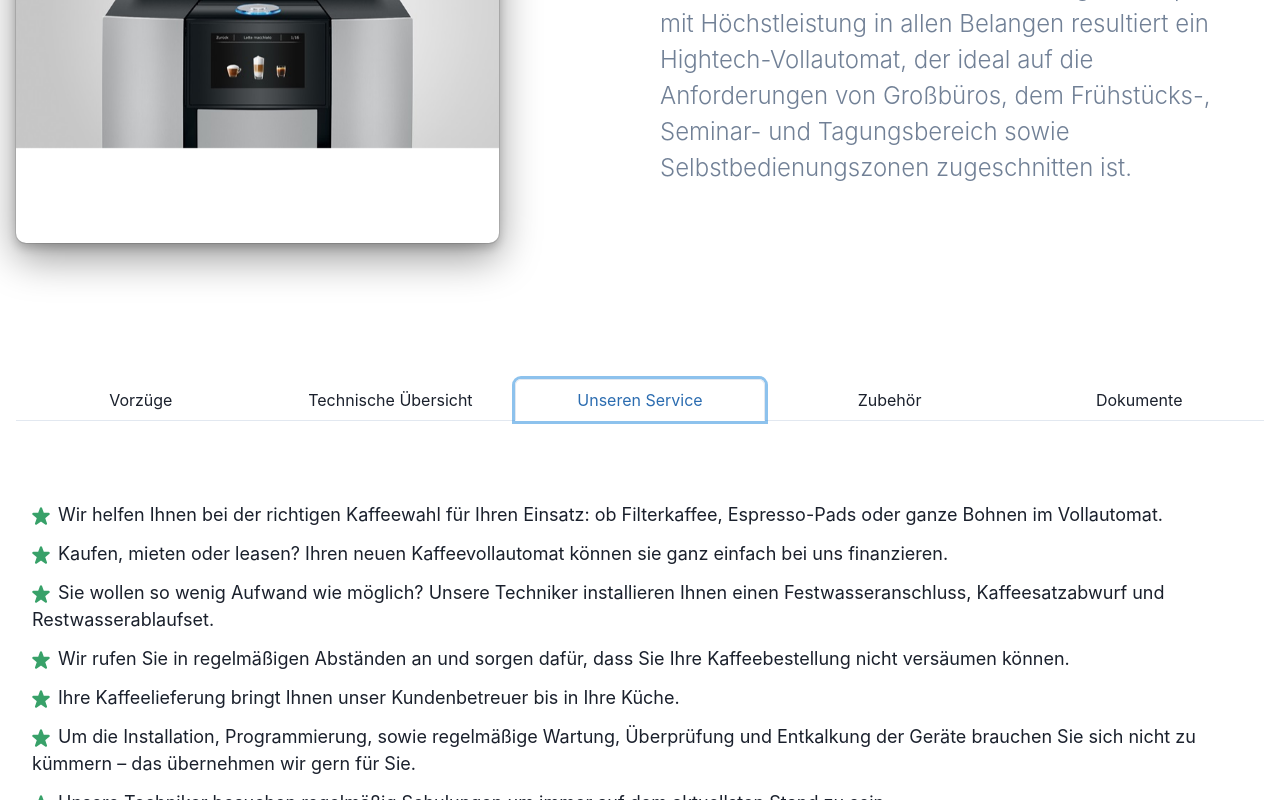
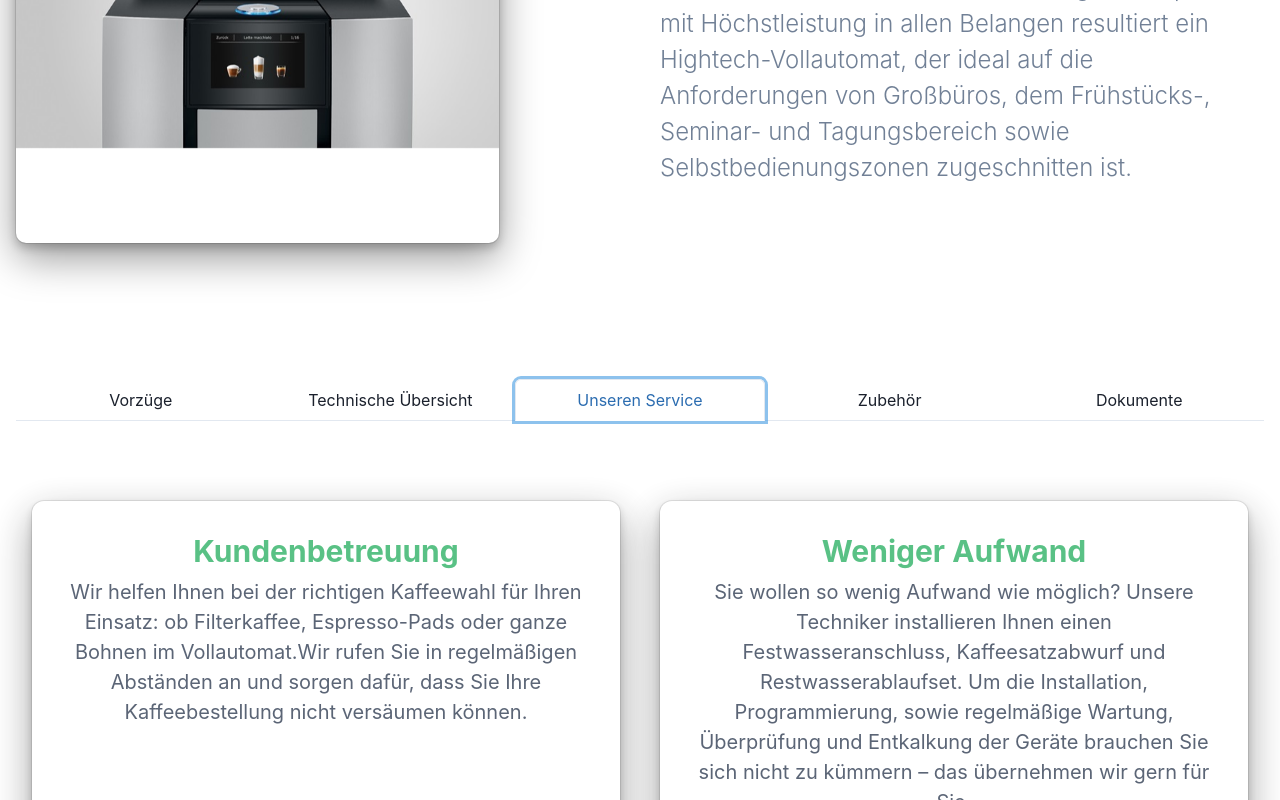
Before and after one commit to ksb-devop/shop, a Next.js app: page /maschine/jura/x3 in a window 1280 px wide. Both pictures are taken after a click on the tab "Unseren Service". Shown: the part 489-1289 px from the top of the page. Built offline with nearby package versions, Linux system fonts and the light colour scheme.

Commit message:
x3 template edit

```diff
--- /dev/null
+++ b/componenets/UberService.tsx
@@ -0,0 +1,131 @@
+import React from "react";
+import {
+  Box,
+  Heading,
+  Container,
+  Text,
+  Button,
+  Stack,
+  Icon,
+  Flex,
+  SimpleGrid,
+  useColorModeValue,
+  createIcon,
+  Center,
+} from "@chakra-ui/react";
+import { ReactNode } from "react";
+
+const Testimonial = ({ children }: { children: ReactNode }) => {
+  return <Box>{children}</Box>;
+};
+
+const TestimonialContent = ({ children }: { children: ReactNode }) => {
+  return (
+    <Center>
+      <Stack
+        bg={useColorModeValue("white", "gray.800")}
+        boxShadow={"dark-lg"}
+        opacity={0.9}
+        h={350}
+        w={{ base: "100%", md: "80%", lg: "100%" }}
+        p={8}
+        rounded={"xl"}
+        align={"center"}
+        pos={"relative"}
+      >
+        {children}
+      </Stack>
+    </Center>
+  );
+};
+
+const TestimonialHeading = ({ children }: { children: ReactNode }) => {
+  return (
+    <Heading
+      color={"green.400"}
+      fontSize={{ base: "xl", sm: "4xl", md: "3xl" }}
+    >
+      {children}
+    </Heading>
+  );
+};
+
+const TestimonialText = ({ children }: { children: ReactNode }) => {
+  return (
+    <Text
+      textAlign={"center"}
+      color={useColorModeValue("gray.600", "gray.400")}
+      fontSize={{ base: "lg", sm: "lg", md: "xl" }}
+    >
+      {children}
+    </Text>
+  );
+};
+
+const UberService = () => {
+  return (
+    <div>
+      <SimpleGrid
+        columns={{ base: 1, lg: 2 }}
+        spacing={{ base: 10, md: 4, lg: 10 }}
+      >
+        <Testimonial>
+          <TestimonialContent>
+            <TestimonialHeading>Kundenbetreuung</TestimonialHeading>
+            <TestimonialText>
+              Wir helfen Ihnen bei der richtigen Kaffeewahl für Ihren Einsatz:
+              ob Filterkaffee, Espresso-Pads oder ganze Bohnen im
+              Vollautomat.Wir rufen Sie in regelmäßigen Abständen an und sorgen
+              dafür, dass Sie Ihre Kaffeebestellung nicht versäumen können.
+            </TestimonialText>
+          </TestimonialContent>
+        </Testimonial>
+        <Testimonial>
+          <TestimonialContent>
+            <TestimonialHeading>Weniger Aufwand</TestimonialHeading>
+            <TestimonialText>
+              Sie wollen so wenig Aufwand wie möglich? Unsere Techniker
+              installieren Ihnen einen Festwasseranschluss, Kaffeesatzabwurf und
+              Restwasserablaufset. Um die Installation, Programmierung, sowie
+              regelmäßige Wartung, Überprüfung und Entkalkung der Geräte
+              brauchen Sie sich nicht zu kümmern – das übernehmen wir gern für
+              Sie.
+            </TestimonialText>
+          </TestimonialContent>
+        </Testimonial>
+        <Testimonial>
+          <TestimonialContent>
+            <TestimonialHeading>Mehr Wahlmöglichkeiten</TestimonialHeading>
+            <TestimonialText>
+              Welche Kaffeesorte passt am besten zu Ihnen? Sie haben die Wahl
+              aus unserem umfangreichem Angebot aus echten italienischen
+              Kaffeebohnen, feinem Filterkaffee und italienischen Kaffeepads -
+              wir kennen und prüfen unsere Sorten genau und bieten Ihnen die
+              Möglichkeit zu probieren, welcher Kaffee Ihren Ansprüchen
+              entspricht.
+            </TestimonialText>
+          </TestimonialContent>
+        </Testimonial>
+
+        <Testimonial>
+          <TestimonialContent>
+            <TestimonialHeading>
+              Technische Schwierigkeiten?{" "}
+            </TestimonialHeading>
+            <TestimonialText>
+              Kein Problem! Rufen Sie uns an – die meisten Probleme lassen sich
+              einfach und schnell am Telefon klären. Sollte dies nicht gelingen,
+              kommt noch am selben Werktag einer unserer Techniker bei Ihnen
+              vorbei. Falls notwendig tauscht er das Gerät aus. Ihr defektes
+              Gerät wird in unserer Werkstatt fachmännisch und schnell
+              repariert. Unsere Techniker besuchen regelmäßig Schulungen um
+              immer auf dem aktuellsten Stand zu sein.
+            </TestimonialText>
+          </TestimonialContent>
+        </Testimonial>
+      </SimpleGrid>
+    </div>
+  );
+};
+
+export default UberService;
--- /dev/null
+++ b/componenets/jura/Zubehor.tsx
@@ -0,0 +1,131 @@
+
+import React from 'react'
+import Head from 'next/head'
+import {
+    Box,
+    Center,
+    useColorModeValue,
+    Heading,
+    Text,
+    Stack,
+    Image,
+    Button,
+    Grid,
+  } from '@chakra-ui/react';
+  import { useRouter } from 'next/router'
+
+function JuraZubehör  ({ index, name, url , imageUrl }: Zubehör) {
+
+  // eslint-disable-next-line react-hooks/rules-of-hooks
+  const router = useRouter();
+
+  return (
+    <div>
+
+
+
+
+      <Center py={12}  >
+      <Grid
+
+          mb={{ base: 10,  lg: 20 }}
+          templateColumns={{ base: 'repeat(1, 1fr)', md: 'repeat(3, 1fr)', lg: 'repeat(3, 1fr)' }} gap={14} w={{ base: '90%', md: '100%', lg: '100%' }}
+          >
+
+
+     {ZUBEHÖR_ITEMS.map((zubehör) => (
+
+      <Box
+        key={zubehör.index}
+        role={'group'}
+        p={6}
+        maxW={'330px'}
+        w={'full'}
+        // eslint-disable-next-line react-hooks/rules-of-hooks
+        bg={useColorModeValue('white', 'gray.800')}
+        boxShadow={'dark-lg'}
+        rounded={'lg'}
+        pos={'relative'}
+        zIndex={1}>
+        <Box
+          rounded={'lg'}
+          pos={'relative'}
+          height={'230px'}
+           >
+          <Image
+            alt='jura'
+            rounded={'lg'}
+            height={230}
+            width={282}
+            objectFit={'contain'}
+            src={zubehör.imageUrl}
+          />
+        </Box>
+        <Stack pt={10} align={'center'}>
+          <Text color={'gray.500'} fontSize={'sm'} textTransform={'uppercase'}>
+            {zubehör.brand}
+          </Text>
+          <Heading fontSize={'2xl'} fontFamily={'body'} fontWeight={500}>
+          {zubehör.name}
+          </Heading>
+          <Button
+           onClick={async () => {
+            router.push(zubehör.url);
+
+            }}
+          colorScheme='green'>Mehr Info </Button>
+        </Stack>
+      </Box>
+
+
+  ))}
+
+
+</Grid>
+    </Center>
+
+    </div>
+  )
+}
+
+interface Zubehör {
+    index?: string;
+    children?: Array<Zubehör>;
+    name?: string;
+    brand?: string;
+    url?: string;
+    imageUrl?: string;
+  }
+
+  const ZUBEHÖR_ITEMS: Array<Zubehör> = [
+
+
+    {
+      index: '1',
+      name: 'Milchkühler Piccolo',
+      brand: 'Jura',
+      url: '/',
+      imageUrl: '/zubehor/z1.jpg',
+
+    },
+    {
+      index: '2',
+      name: 'Cool Control ',
+      brand: 'Jura',
+      url: '/',
+      imageUrl: '/zubehor/z2.jpg',
+
+    },
+    {
+      index: '3',
+      name: 'Milchkühler',
+      brand: 'Jura',
+      url: '/',
+      imageUrl: '/zubehor/z3.jpg',
+
+    },
+
+
+  ];
+
+export default JuraZubehör
--- a/pages/maschine/jura/x3.jsx
+++ b/pages/maschine/jura/x3.jsx
@@ -50,6 +50,14 @@ import { ArrowLeftIcon, ArrowRightIcon } from '@chakra-ui/icons';
 import Slider from 'react-slick';
 
 import Jura from '../../mashcineCategory/jura';
+
+import JuraZubehör from '../../../componenets/jura/Zubehor';
+
+import UberService from '../../../componenets/UberService'
+
+
+
+
 
 // Settings for the slider
 const settings = {
@@ -401,72 +409,13 @@ const x3 = () => {
 
     <TabPanel>
     <Box py={12} >
-    <List
-    fontSize={'lg'}
-    spacing={3}>
-  <ListItem>
-    <ListIcon as={StarIcon} color='green.500' />
-    Wir helfen Ihnen bei der richtigen Kaffeewahl für Ihren Einsatz: ob Filterkaffee, Espresso-Pads oder ganze Bohnen im Vollautomat.
-  </ListItem>
-  <ListItem>
-    <ListIcon as={StarIcon} color='green.500' />
-    Kaufen, mieten oder leasen? Ihren neuen Kaffeevollautomat können sie ganz einfach bei uns finanzieren.
-  </ListItem>
-  <ListItem>
-    <ListIcon as={StarIcon} color='green.500' />
-    Sie wollen so wenig Aufwand wie möglich? Unsere Techniker installieren Ihnen einen Festwasseranschluss, Kaffeesatzabwurf und Restwasserablaufset.
-  </ListItem>
-  <ListItem>
-    <ListIcon as={StarIcon} color='green.500' />
-    Wir rufen Sie in regelmäßigen Abständen an und sorgen dafür, dass Sie Ihre Kaffeebestellung nicht versäumen können.
-  </ListItem>
-  <ListItem>
-    <ListIcon as={StarIcon} color='green.500' />
-    Ihre Kaffeelieferung bringt Ihnen unser Kundenbetreuer bis in Ihre Küche.
-  </ListItem>
-  <ListItem>
-    <ListIcon as={StarIcon} color='green.500' />
-    Um die Installation, Programmierung, sowie regelmäßige Wartung, Überprüfung und Entkalkung der Geräte brauchen Sie sich nicht zu kümmern – das übernehmen wir gern für Sie.
-  </ListItem>
-  <ListItem>
-    <ListIcon as={StarIcon} color='green.500' />
-    Unsere Techniker besuchen regelmäßig Schulungen um immer auf dem aktuellsten Stand zu sein.
-  </ListItem>
-</List>
+     <UberService/>
        </Box>
     </TabPanel>
 
     <TabPanel>
     <Box py={12} >
-    <List
-    fontSize={'lg'}
-    spacing={3}>
-  <ListItem>
-    <ListIcon as={StarIcon} color='green.500' />
-    Mit Festwasseranschluss erhältlich
-  </ListItem>
-  <ListItem>
-    <ListIcon as={StarIcon} color='green.500' />
-    Kaffeesatz Abwurf-Set
-  </ListItem>
-  <ListItem>
-    <ListIcon as={StarIcon} color='green.500' />
-    Restwasserablauf-Set
-  </ListItem>
-  <ListItem>
-    <ListIcon as={StarIcon} color='green.500' />
-    Milchkühler
-  </ListItem>
-  <ListItem>
-    <ListIcon as={StarIcon} color='green.500' />
-    Ihre Kaffeelieferung bringt Ihnen unser Kundenbetreuer bis in Ihre Küche.
-  </ListItem>
-  <ListItem>
-    <ListIcon as={StarIcon} color='green.500' />
-    Abrechnungssysteme
-  </ListItem>
-
-</List>
+     <JuraZubehör/>
        </Box>
 
    </TabPanel>
@@ -474,12 +423,17 @@ const x3 = () => {
    <TabPanel  >
      <Stack flexDirection={'row'} alignItems={'center'}  >
      <Text fontSize={'2xl'} px={10} >Jura GIGA X3 Anleitung PDF</Text>
+     <a href='/jura/x3/pdf/Jura_GIGA_X3_Anleitung.pdf' target="_blank"  >
+    <Button mx={2} >Open </Button>
+    </a>
     <Button float={'right'} onClick={saveFile} >Download </Button>
+
    </Stack>
    <Divider orientation='horizontal' p={2} />
     <Stack flexDirection={'row'} alignItems={'center'}  >
      <Text fontSize={'2xl'} px={10} >Jura GIGA X3 Entkalken PDF</Text>
     <Button onClick={saveFile1} >Download </Button>
+
     </Stack>
     <Divider orientation='horizontal'  p={2} />
     <Stack flexDirection={'row'} alignItems={'center'}  >
--- a/pages/mashcineCategory/jura.tsx
+++ b/pages/mashcineCategory/jura.tsx
@@ -106,7 +106,7 @@ const Jura = ({ index, name, url , imageUrl }: Jura) => {
             router.push(jura.url);
 
             }}
-          colorScheme='blue'>Mehr Info </Button>
+          colorScheme='green'>Mehr Info </Button>
         </Stack>
       </Box>
 
```
